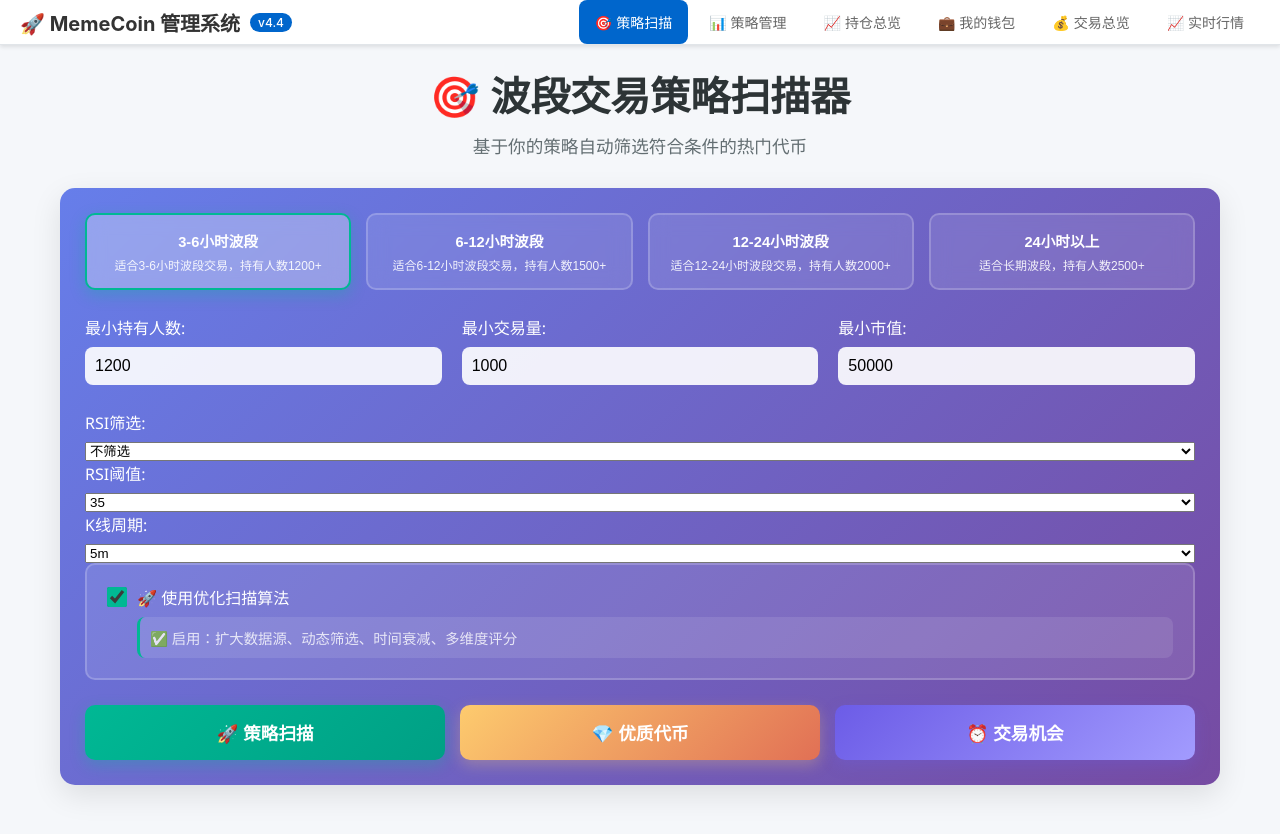
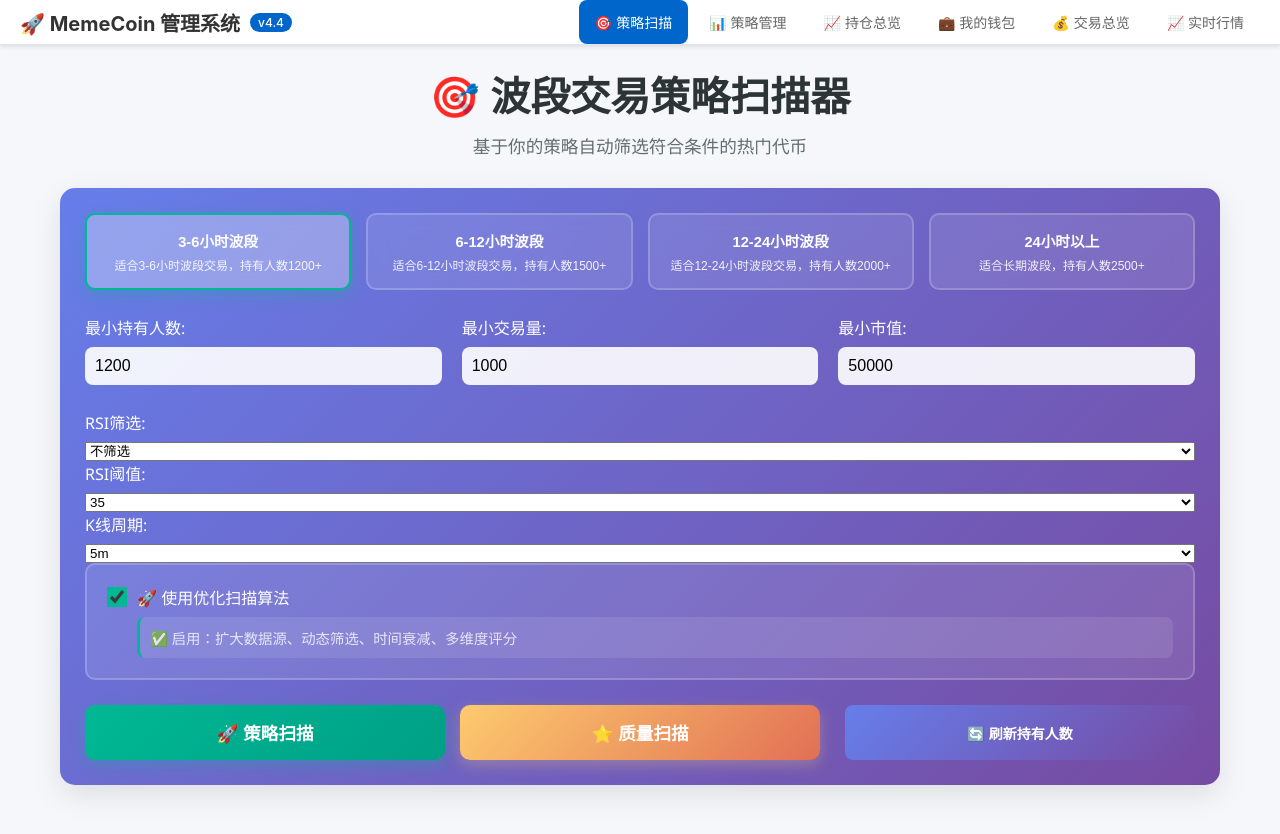
Before and after one commit to ricohrh/dbot-frontend, a React (Create React App) app: page / in a window 1280 px wide. Built offline with nearby package versions, Linux system fonts and the light colour scheme.

Commit message:
自动更新: 2025-08-29 07:11:03

```diff
--- a/src/components/StrategyScanner/StrategyScanner.css
+++ b/src/components/StrategyScanner/StrategyScanner.css
@@ -2081,3 +2081,28 @@
 .test-api-button:active {
   transform: scale(0.95);
 }
+
+/* 强制刷新按钮样式 */
+.force-refresh-btn {
+  background: linear-gradient(135deg, #667eea, #764ba2);
+  color: white;
+  border: none;
+  padding: 10px 20px;
+  border-radius: 8px;
+  cursor: pointer;
+  font-size: 14px;
+  font-weight: 600;
+  transition: all 0.3s ease;
+  margin-left: 10px;
+}
+
+.force-refresh-btn:hover {
+  background: linear-gradient(135deg, #5a6fd8, #6a4190);
+  transform: translateY(-2px);
+  box-shadow: 0 4px 12px rgba(102, 126, 234, 0.4);
+}
+
+.force-refresh-btn:active {
+  transform: translateY(0);
+  box-shadow: 0 2px 6px rgba(102, 126, 234, 0.4);
+}
--- a/src/components/StrategyScanner/StrategyScanner.js
+++ b/src/components/StrategyScanner/StrategyScanner.js
@@ -43,6 +43,11 @@ const StrategyScanner = () => {
   const [tokenHolders, setTokenHolders] = useState({});
   const [copyStatus, setCopyStatus] = useState({}); // 复制状态
 
+  // 调试：监听持有人数状态变化
+  useEffect(() => {
+    console.log('📊 持有人数状态变化:', tokenHolders);
+  }, [tokenHolders]);
+
   // 当扫描结果变化时，获取所有代币的持有人数
   useEffect(() => {
     console.log('🔍 扫描结果变化，开始获取持有人数:', scanResults);
@@ -56,10 +61,22 @@ const StrategyScanner = () => {
       // 清空之前的持有人数状态
       setTokenHolders({});
 
-      // 立即获取热门代币数据
+      // 延迟一点再获取，确保状态已清空
+      setTimeout(() => {
+        console.log('⏰ 延迟后开始获取持有人数');
         fetchHotTokensAndUpdateHolders(scanResults);
+      }, 100);
     }
   }, [scanResults]);
+
+  // 强制刷新所有持有人数
+  const forceRefreshAllHolders = async () => {
+    console.log('🔄 强制刷新所有持有人数');
+    if (scanResults && Array.isArray(scanResults) && scanResults.length > 0) {
+      setTokenHolders({});
+      await fetchHotTokensAndUpdateHolders(scanResults);
+    }
+  };
 
   // 获取热门代币数据并更新持有人数
   const fetchHotTokensAndUpdateHolders = async (tokens) => {
@@ -1362,10 +1379,10 @@ const StrategyScanner = () => {
               {loading ? '🔄 扫描中...' : '🚀 策略扫描'}
             </button>
             <button className="quality-scan-btn" onClick={handleScanQuality} disabled={qualityLoading}>
-            {qualityLoading ? '🔍 扫描中...' : '💎 优质代币'}
+              {qualityLoading ? '🔄 扫描中...' : '⭐ 质量扫描'}
             </button>
-          <button className="opportunities-btn" onClick={handleScanAllOpportunities} disabled={opportunitiesLoading}>
-            {opportunitiesLoading ? '🔍 扫描中...' : '⏰ 交易机会'}
+            <button className="force-refresh-btn" onClick={forceRefreshAllHolders} title="强制刷新所有持有人数">
+              🔄 刷新持有人数
             </button>
           </div>
       </div>
```
Lines whose indentation alone changed are shown as unchanged.
